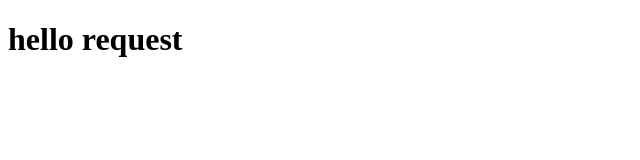
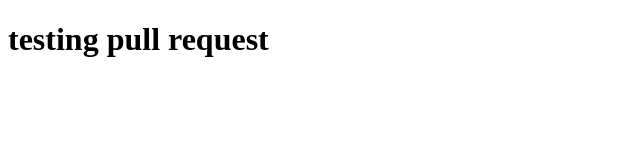
Before and after one commit to yashsopkey/test-repo, a plain HTML site: page demo.html in a window 1280 px wide. Shown: the whole page, without its empty margins (0-640 px from the left). Drawn offline with Linux system fonts and the light colour scheme.

Commit message:
Revert "commit"
This reverts commit f9d4db597417492dd7606248690456ba9a082630.

```diff
--- a/demo.html
+++ b/demo.html
@@ -4,11 +4,8 @@
     <meta charset="UTF-8">
     <meta name="viewport" content="width=device-width, initial-scale=1.0">
     <title>Document</title>
-    <script>
-
-    </script>
 </head>
 <body>
-    <h1 class="test">hello  request</h1>
+    <h1>testing pull request</h1>
 </body>
 </html>
```
Also changed, not shown: 1 other file.
